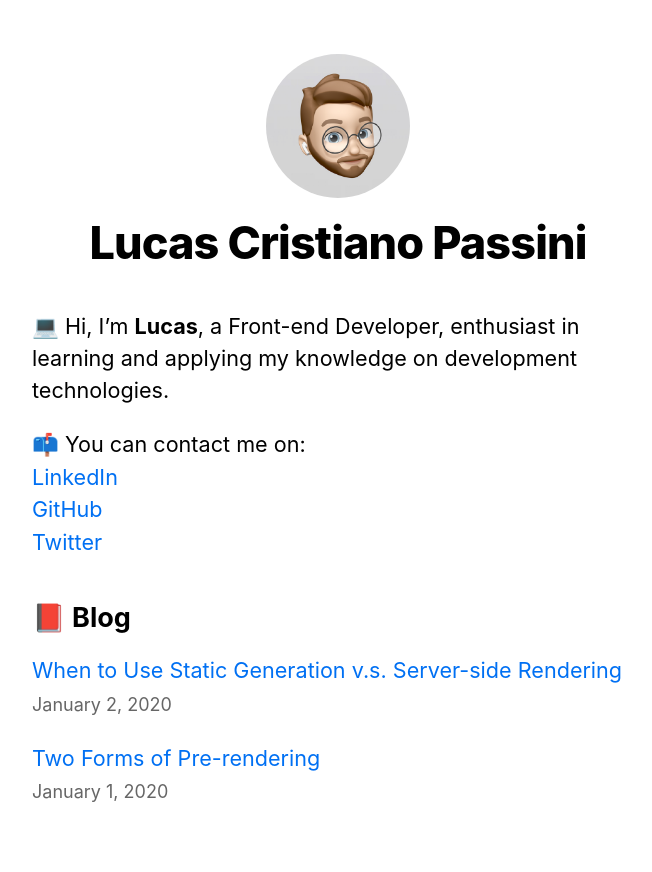
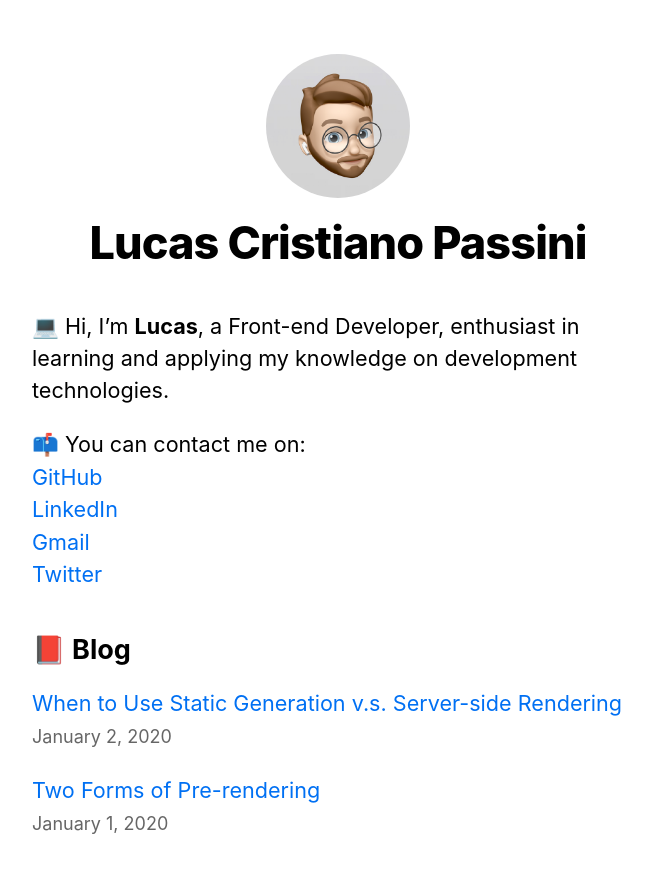
Before and after one commit to lucaspassini/next-blog, a Next.js app: page / in a window 1280 px wide. Shown: the top 872 px of the page, without its empty margins (302-954 px from the left). Built offline with nearby package versions, Linux system fonts and the light colour scheme.

Commit message:
added email link

```diff
--- a/pages/index.js
+++ b/pages/index.js
@@ -18,9 +18,11 @@ export default function Home({ allPostsData }) {
         </p>
         <p>
           📫 You can contact me on: <br />
+          <a href="https://github.com/lucaspassini">GitHub</a>
+          <br />
           <a href="https://www.linkedin.com/in/lucaspassini/">LinkedIn</a>
           <br />
-          <a href="https://github.com/lucaspassini">GitHub</a>
+          <a href="mailto: lucas.passini1@gmail.com">Gmail</a>
           <br />
           <a href="https://twitter.com/l0rn1_">Twitter</a>
         </p>
```
